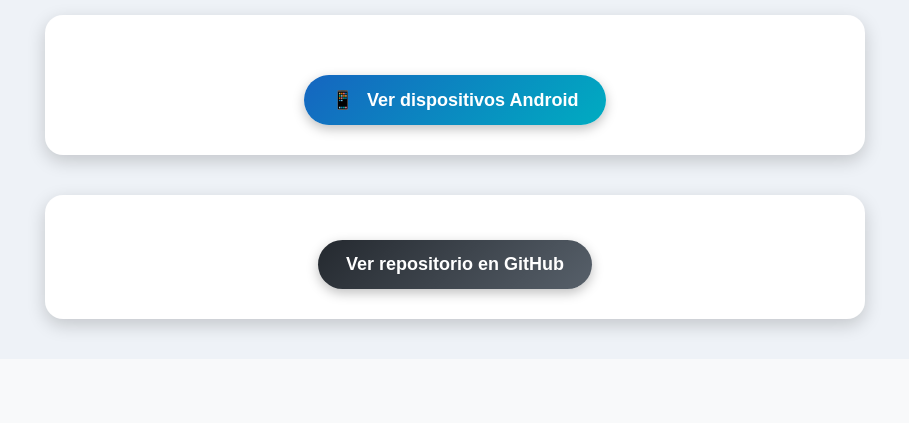
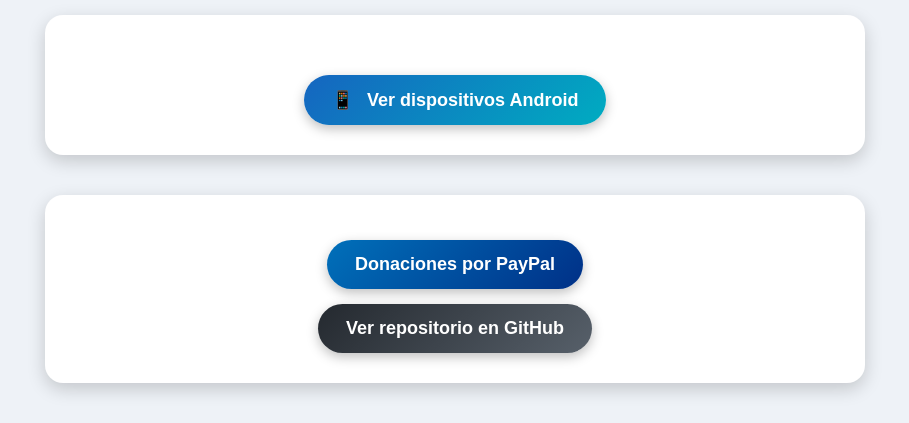
Before and after one commit to Deivid21/l401-lecturas-xy, a Flask app: page / in a window 1280 px wide. Shown: the part 604-1027 px from the top of the page, without its empty margins (185-1094 px from the left). Before the commit the page ends 942 px from the top, so only its background shows below. Run offline with Flask 3, Linux system fonts and the light colour scheme; data that the repository does not hold is empty.

Commit message:
xy: Add paypal button for donations :D
Change-Id: I5f796c566fa4abce8830572ddd14db3fa652e066

```diff
--- a/templates/index.html
+++ b/templates/index.html
@@ -126,6 +126,25 @@
             transform: scale(1.05);
         }
 
+        .boton-paypal {
+            display: inline-block;
+            margin-top: 15px;
+            padding: 14px 28px;
+            background: linear-gradient(135deg, #0070ba, #003087);
+            color: white;
+            text-decoration: none;
+            font-size: 18px;
+            font-weight: bold;
+            border-radius: 30px;
+            box-shadow: 0 4px 12px rgba(0, 0, 0, 0.25);
+            transition: 0.3s;
+        }
+
+        .boton-paypal:hover {
+            background: linear-gradient(135deg, #003087, #001f5c);
+            transform: scale(1.05);
+        }
+
     </style>
 </head>
 
@@ -170,6 +189,15 @@
     </div>
 
     <div class="contenedor">
+        <a class="boton-paypal"
+            href="https://www.paypal.com/paypalme/Deivid21"
+            target="_blank"
+            rel="noopener noreferrer">
+            Donaciones por PayPal
+        </a>
+
+        <br>
+
         <a class="boton-github"
             href="https://github.com/Deivid21/l401-lecturas-xy.git"
             target="_blank"
```
